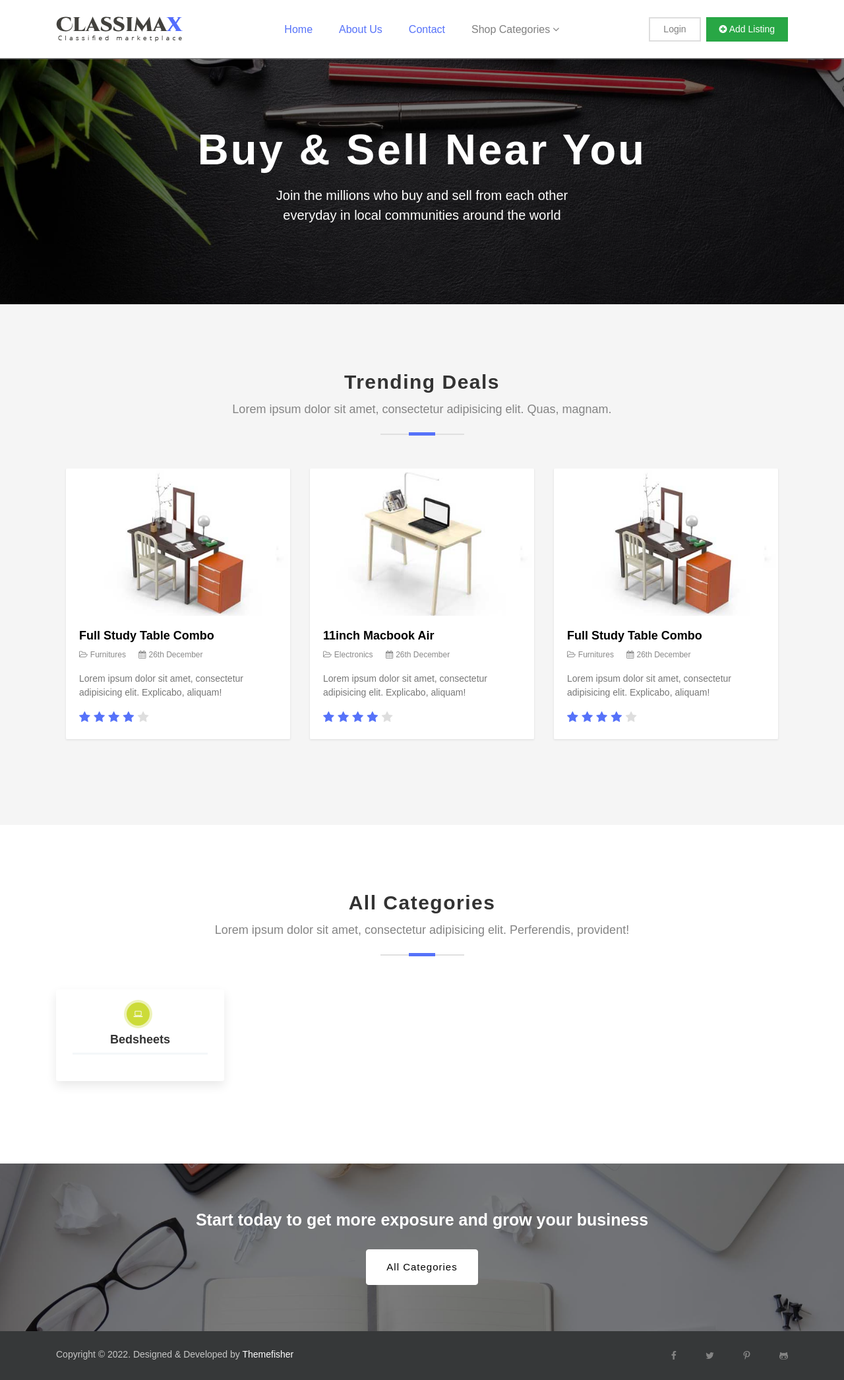
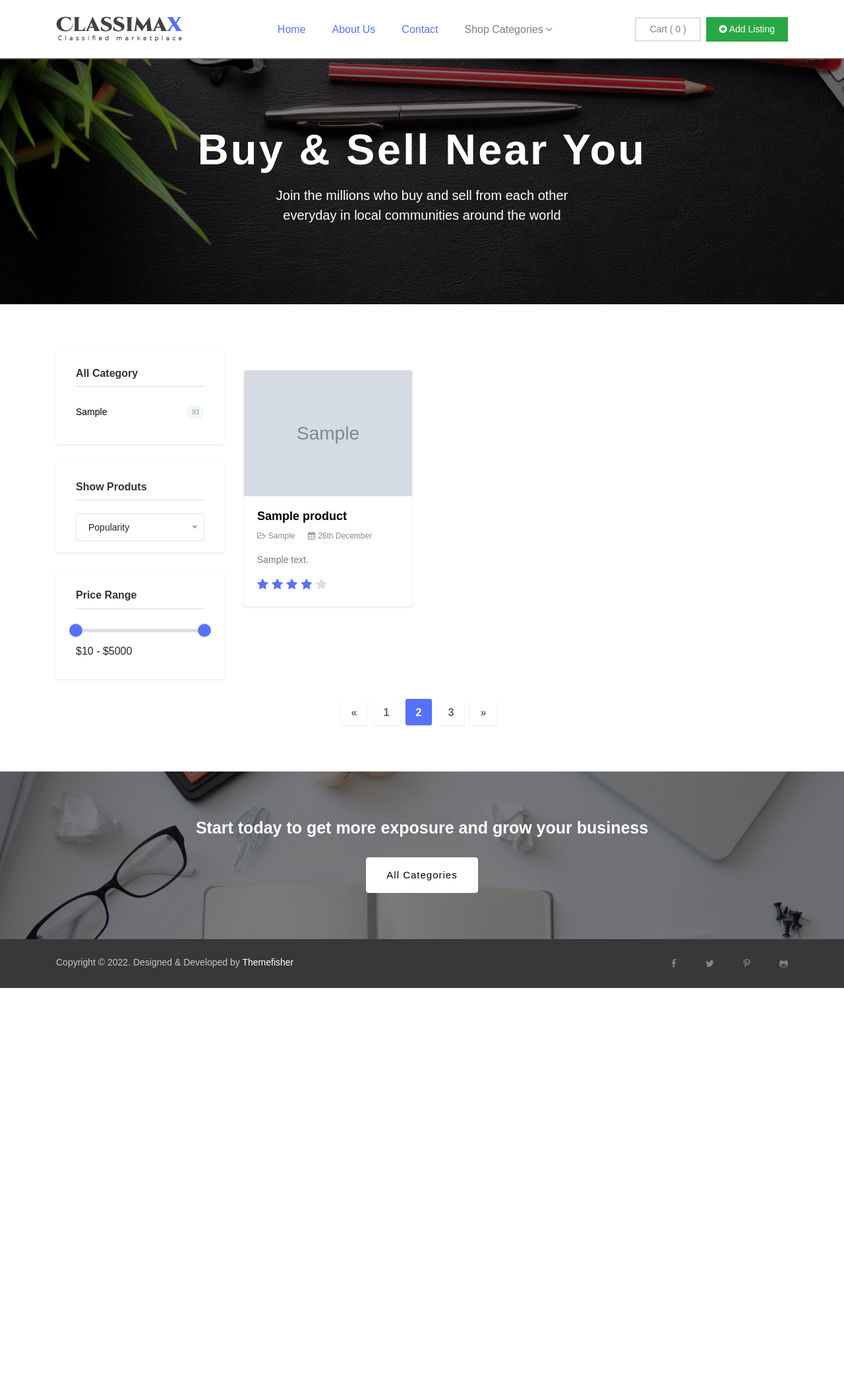
Before and after one commit to derekonyia/clotheStore-App, a Django app: page / in a window 1280 px wide. Shown: the whole page at 66% size. After the commit the page ends 1497 px from the top, so only its background shows below. Run offline with Django 4.2, Linux system fonts and the light colour scheme; tables that the repository leaves empty hold one stand-in row (values such as "Sample post"); grey boxes marked "Sample" are stand-in pictures; some libraries are stand-ins or nearby versions; some web fonts are replaced.

Commit message:
just fixed up the templates to render dummy data i added from fakestoreapi

```diff
--- a/pages/views.py
+++ b/pages/views.py
@@ -1,8 +1,31 @@
 from django.shortcuts import render
+from products.models import Product, Category
+import requests
 
 # Create your views here.
 def index_view(request):
+	# r = requests.get('https://fakestoreapi.com/products')
+
+	# for item in r.json():
+	# 	try:
+	# 		category_name = Category.objects.get(category=item['category'])
+	# 	except:
+	# 		category_name = Category(category=item['category'])
+	# 		category_name.save()
+	# 	product = Product(
+	# 		Name=item['title'],
+	# 		image=item['image'],
+	# 		Description=item['description'],
+	# 		category=category_name
+	# 		)
+	# 	product.save()
+	all_categories = Category.objects.all()
+	nine_products = Product.objects.all()[:9]
+
 	context = {
+
+		'all_categories': all_categories,
+		'nine_products' : nine_products,
 
 	}
 	return render(request, 'index.html', context)
@@ -19,3 +42,11 @@ def contact_view(request):
 
 	}
 	return render(request, 'contact_view.html', context)
+
+def load_into_db(request):
+	r = requests.get('https://fakestoreapi.com/products')
+	print(r.text)
+	context = {
+
+	}
+	return render(request, 'contact_view.html', context)
--- a/products/models.py
+++ b/products/models.py
@@ -7,7 +7,7 @@ from django.db import models
 # make category shop count, to be used to sort popularity
 
 class Product(models.Model):
-	Name 		= models.CharField(max_length=100)
+	Name 		= models.CharField(max_length=200)
 	image 		= models.ImageField(upload_to='images')
 	Description = models.TextField()
 	category 	= models.ForeignKey(
@@ -16,13 +16,12 @@ class Product(models.Model):
 
 							 )
 
+	def __str__(self):
+		return self.Name
+
 class Category(models.Model):
-	category = models.CharField(max_length=10)
+	category = models.CharField(max_length=100)
 
-# # populates the Category table with known categories from known_categories list
-# 	def populate_category(self, *args, **kwargs):
-# 		known_categories = ['Bedsheet', 'pillowcases', 'duvet']
-# 		if self.objects.all() == none:
-# 			for category in known_categories:
-# 				self.objects.create(category=category)
-# 		return True
+
+	def __str__(self):
+		return self.category
--- a/templates/base.html
+++ b/templates/base.html
@@ -80,7 +80,7 @@
 						</ul>
 						<ul class="navbar-nav ml-auto mt-10">
 							<li class="nav-item">
-								<a class="nav-link login-button" href="login.html">Login</a>
+								<a class="nav-link login-button" href="login.html">Cart ( 0 )</a>
 							</li>
 							<li class="nav-item">
 								<a class="nav-link text-white add-button" href="ad-listing.html"><i class="fa fa-plus-circle"></i> Add Listing</a>
--- a/templates/index.html
+++ b/templates/index.html
@@ -75,45 +75,75 @@
 </section>
 
 
-<!--===========================================
-=            Popular deals section            =
-============================================-->
 
-<section class="popular-deals section bg-gray">
+<section class="section-sm">
 	<div class="container">
+
 		<div class="row">
-			<div class="col-md-12">
-				<div class="section-title">
-					<h2>Trending Deals</h2>
-					<p>Lorem ipsum dolor sit amet, consectetur adipisicing elit. Quas, magnam.</p>
+			<div class="col-lg-3 col-md-4">
+				<div class="category-sidebar">
+					<div class="widget category-list">
+	<h4 class="widget-header">All Category</h4>
+	<ul class="category-list">
+	{% for category in all_categories %}
+		<li><a href="category.html">{{ category }} <span>93</span></a></li>
+	{% endfor %}
+	</ul>
+</div>
+
+
+
+<div class="widget filter">
+	<h4 class="widget-header">Show Produts</h4>
+	<select>
+		<option>Popularity</option>
+		<option value="1">Top rated</option>
+		<option value="2">Lowest Price</option>
+		<option value="4">Highest Price</option>
+	</select>
+</div>
+
+<div class="widget price-range w-100">
+	<h4 class="widget-header">Price Range</h4>
+	<div class="block">
+						<input class="range-track w-100" type="text" data-slider-min="0" data-slider-max="5000" data-slider-step="5"
+						data-slider-value="[0,5000]">
+				<div class="d-flex justify-content-between mt-2">
+						<span class="value">$10 - $5000</span>
 				</div>
 	</div>
 </div>
-		<div class="row">
-			<!-- offer 01 -->
-			<div class="col-lg-12">
-				<div class="trending-ads-slide">
-					<div class="col-sm-12 col-lg-4">
+
+
+
+				</div>
+			</div>
+			<div class="col-lg-9 col-md-8">
+
+				<div class="product-grid-list">
+					<div class="row mt-30">
+					{% for product in nine_products %}
+						<div class="col-lg-4 col-md-6">
 							<!-- product card -->
 							<div class="product-item bg-light">
 								<div class="card">
 									<div class="thumb-content">
 										<!-- <div class="price">$200</div> -->
 										<a href="single.html">
-				<img class="card-img-top img-fluid" src="{% static 'images/products/products-1.jpg' %}" alt="Card image cap">
+											<img class="card-img-top img-fluid" src="{{ product.image }}" alt="Card image cap">
 										</a>
 									</div>
 									<div class="card-body">
-		    <h4 class="card-title"><a href="single.html">11inch Macbook Air</a></h4>
+									    <h4 class="card-title"><a href="single.html">{{product.Name}}</a></h4>
 									    <ul class="list-inline product-meta">
 									    	<li class="list-inline-item">
-		    		<a href="single.html"><i class="fa fa-folder-open-o"></i>Electronics</a>
+									    		<a href="single.html"><i class="fa fa-folder-open-o"></i>{{ product.category }}</a>
 									    	</li>
 									    	<li class="list-inline-item">
 									    		<a href="category.html"><i class="fa fa-calendar"></i>26th December</a>
 									    	</li>
 									    </ul>
-		    <p class="card-text">Lorem ipsum dolor sit amet, consectetur adipisicing elit. Explicabo, aliquam!</p>
+									    <p class="card-text">{{ product.Description }}</p>
 									    <div class="product-ratings">
 									    	<ul class="list-inline">
 									    		<li class="list-inline-item selected"><i class="fa fa-star"></i></li>
@@ -127,118 +157,31 @@
 								</div>
 							</div>
 						</div>
-					<div class="col-sm-12 col-lg-4">
-						<!-- product card -->
-<div class="product-item bg-light">
-	<div class="card">
-		<div class="thumb-content">
-			<!-- <div class="price">$200</div> -->
-			<a href="single.html">
-				<img class="card-img-top img-fluid" src="images/products/products-2.jpg" alt="Card image cap">
-			</a>
-		</div>
-		<div class="card-body">
-		    <h4 class="card-title"><a href="single.html">Full Study Table Combo</a></h4>
-		    <ul class="list-inline product-meta">
-		    	<li class="list-inline-item">
-		    		<a href="single.html"><i class="fa fa-folder-open-o"></i>Furnitures</a>
-		    	</li>
-		    	<li class="list-inline-item">
-		    		<a href="category.html"><i class="fa fa-calendar"></i>26th December</a>
-		    	</li>
-		    </ul>
-		    <p class="card-text">Lorem ipsum dolor sit amet, consectetur adipisicing elit. Explicabo, aliquam!</p>
-		    <div class="product-ratings">
-		    	<ul class="list-inline">
-		    		<!-- stars -->
-		    		<li class="list-inline-item selected"><i class="fa fa-star"></i></li>
-		    		<li class="list-inline-item selected"><i class="fa fa-star"></i></li>
-		    		<li class="list-inline-item selected"><i class="fa fa-star"></i></li>
-		    		<li class="list-inline-item selected"><i class="fa fa-star"></i></li>
-		    		<li class="list-inline-item"><i class="fa fa-star"></i></li>
-		    	</ul>
+					{% endfor %}
 						</div>
 					</div>
 					</div>
 				</div>
-
-
-
-					</div>
-					<div class="col-sm-12 col-lg-4">
-						<!-- product card -->
-<div class="product-item bg-light">
-	<div class="card">
-		<div class="thumb-content">
-			<!-- <div class="price">$200</div> -->
-			<a href="single.html">
-				<img class="card-img-top img-fluid" src="images/products/products-3.jpg" alt="Card image cap">
+					<div class="pagination justify-content-center">
+						<nav aria-label="Page navigation example">
+							<ul class="pagination">
+								<li class="page-item">
+									<a class="page-link" href="category.html" aria-label="Previous">
+										<span aria-hidden="true">&laquo;</span>
+										<span class="sr-only">Previous</span>
 									</a>
-		</div>
-		<div class="card-body">
-		    <h4 class="card-title"><a href="single.html">11inch Macbook Air</a></h4>
-		    <ul class="list-inline product-meta">
-		    	<li class="list-inline-item">
-		    		<a href="single.html"><i class="fa fa-folder-open-o"></i>Electronics</a>
 								</li>
-		    	<li class="list-inline-item">
-		    		<a href="category.html"><i class="fa fa-calendar"></i>26th December</a>
+								<li class="page-item"><a class="page-link" href="category.html">1</a></li>
+								<li class="page-item active"><a class="page-link" href="category.html">2</a></li>
+								<li class="page-item"><a class="page-link" href="category.html">3</a></li>
+								<li class="page-item">
+									<a class="page-link" href="category.html" aria-label="Next">
+										<span aria-hidden="true">&raquo;</span>
+										<span class="sr-only">Next</span>
+									</a>
 								</li>
 							</ul>
-		    <p class="card-text">Lorem ipsum dolor sit amet, consectetur adipisicing elit. Explicabo, aliquam!</p>
-		    <div class="product-ratings">
-		    	<ul class="list-inline">
-		    		<li class="list-inline-item selected"><i class="fa fa-star"></i></li>
-		    		<li class="list-inline-item selected"><i class="fa fa-star"></i></li>
-		    		<li class="list-inline-item selected"><i class="fa fa-star"></i></li>
-		    		<li class="list-inline-item selected"><i class="fa fa-star"></i></li>
-		    		<li class="list-inline-item"><i class="fa fa-star"></i></li>
-		    	</ul>
-		    </div>
-		</div>
-	</div>
-</div>
-
-
-
-					</div>
-					<div class="col-sm-12 col-lg-4">
-						<!-- product card -->
-<div class="product-item bg-light">
-	<div class="card">
-		<div class="thumb-content">
-			<!-- <div class="price">$200</div> -->
-			<a href="single.html">
-				<img class="card-img-top img-fluid" src="images/products/products-2.jpg" alt="Card image cap">
-			</a>
-		</div>
-		<div class="card-body">
-		    <h4 class="card-title"><a href="single.html">Full Study Table Combo</a></h4>
-		    <ul class="list-inline product-meta">
-		    	<li class="list-inline-item">
-		    		<a href="single.html"><i class="fa fa-folder-open-o"></i>Furnitures</a>
-		    	</li>
-		    	<li class="list-inline-item">
-		    		<a href="category.html"><i class="fa fa-calendar"></i>26th December</a>
-		    	</li>
-		    </ul>
-		    <p class="card-text">Lorem ipsum dolor sit amet, consectetur adipisicing elit. Explicabo, aliquam!</p>
-		    <div class="product-ratings">
-		    	<ul class="list-inline">
-		    		<li class="list-inline-item selected"><i class="fa fa-star"></i></li>
-		    		<li class="list-inline-item selected"><i class="fa fa-star"></i></li>
-		    		<li class="list-inline-item selected"><i class="fa fa-star"></i></li>
-		    		<li class="list-inline-item selected"><i class="fa fa-star"></i></li>
-		    		<li class="list-inline-item"><i class="fa fa-star"></i></li>
-		    	</ul>
-		    </div>
-		</div>
-	</div>
-</div>
-
-
-
-					</div>
+						</nav>
 					</div>
 			</div>
 		</div>
@@ -246,46 +189,4 @@
 </section>
 
 
-
-<!--==========================================
-=            All Category Section            =
-===========================================-->
-
-<section class=" section">
-	<!-- Container Start -->
-	<div class="container">
-		<div class="row">
-			<div class="col-12">
-				<!-- Section title -->
-				<div class="section-title">
-					<h2>All Categories</h2>
-					<p>Lorem ipsum dolor sit amet, consectetur adipisicing elit. Perferendis, provident!</p>
-				</div>
-				<div class="row">
-					<!-- Category list -->
-					<div class="col-lg-3 offset-lg-0 col-md-5 offset-md-1 col-sm-6">
-						<div class="category-block">
-							<div class="header">
-								<i class="fa fa-laptop icon-bg-1"></i>
-								<h4>Bedsheets
-							</div>
-							<!-- <ul class="category-list">
-								<li><a href="category.html">Laptops <span>93</span></a></li>
-								<li><a href="category.html">Iphone <span>233</span></a></li>
-								<li><a href="category.html">Microsoft <span>183</span></a></li>
-								<li><a href="category.html">Monitors <span>343</span></a></li>
-							</ul> -->
-						</div>
-					</div>
-					<!-- Category list -->
-
-
-				</div>
-			</div>
-		</div>
-	</div>
-	<!-- Container End -->
-</section>
-
-
 {% endblock %}
```
Also changed, not shown: products/migrations/0002_alter_category_category.py (added), products/migrations/0003_alter_product_name.py (added). Lines whose indentation alone changed are shown as unchanged.
